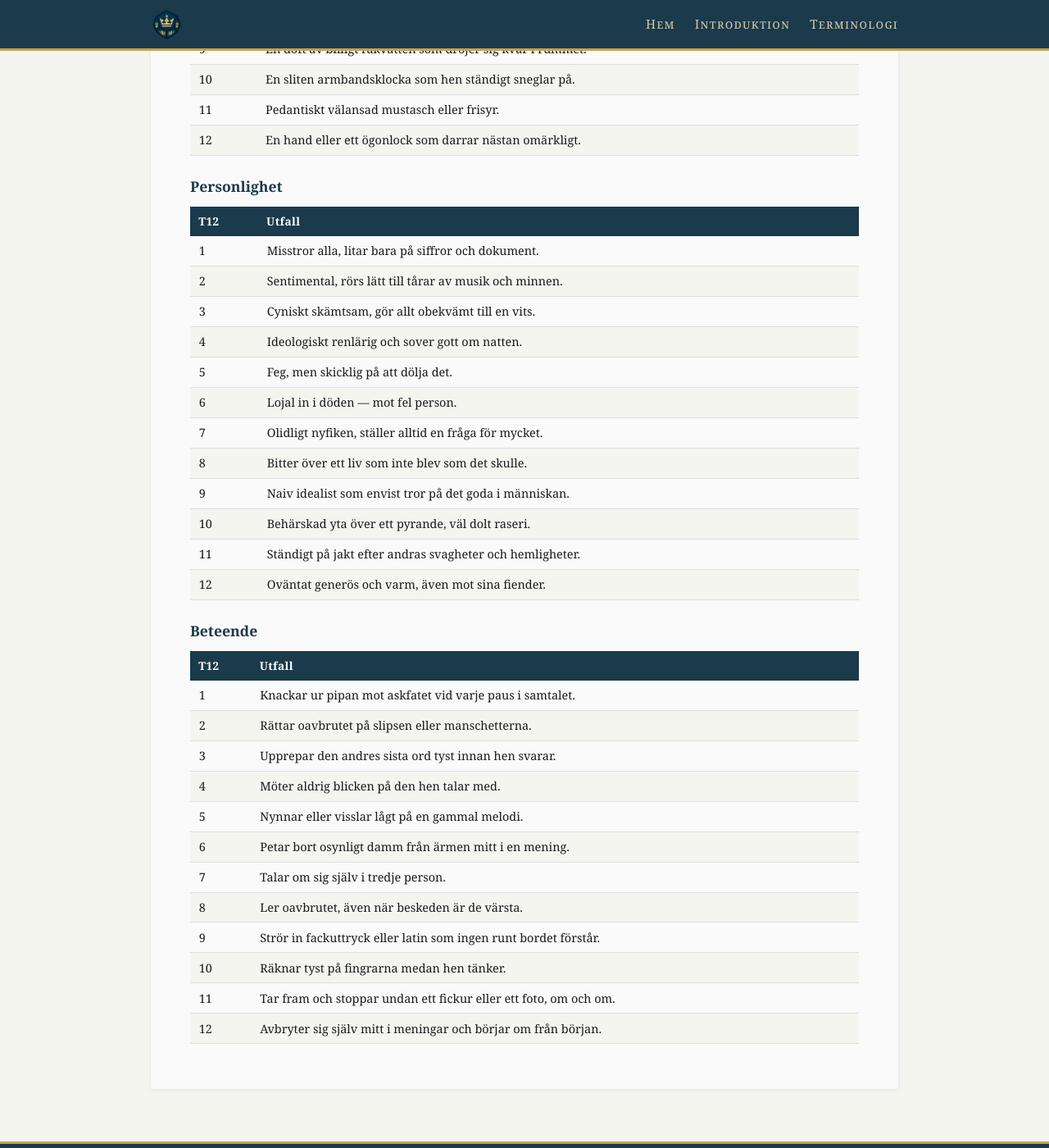
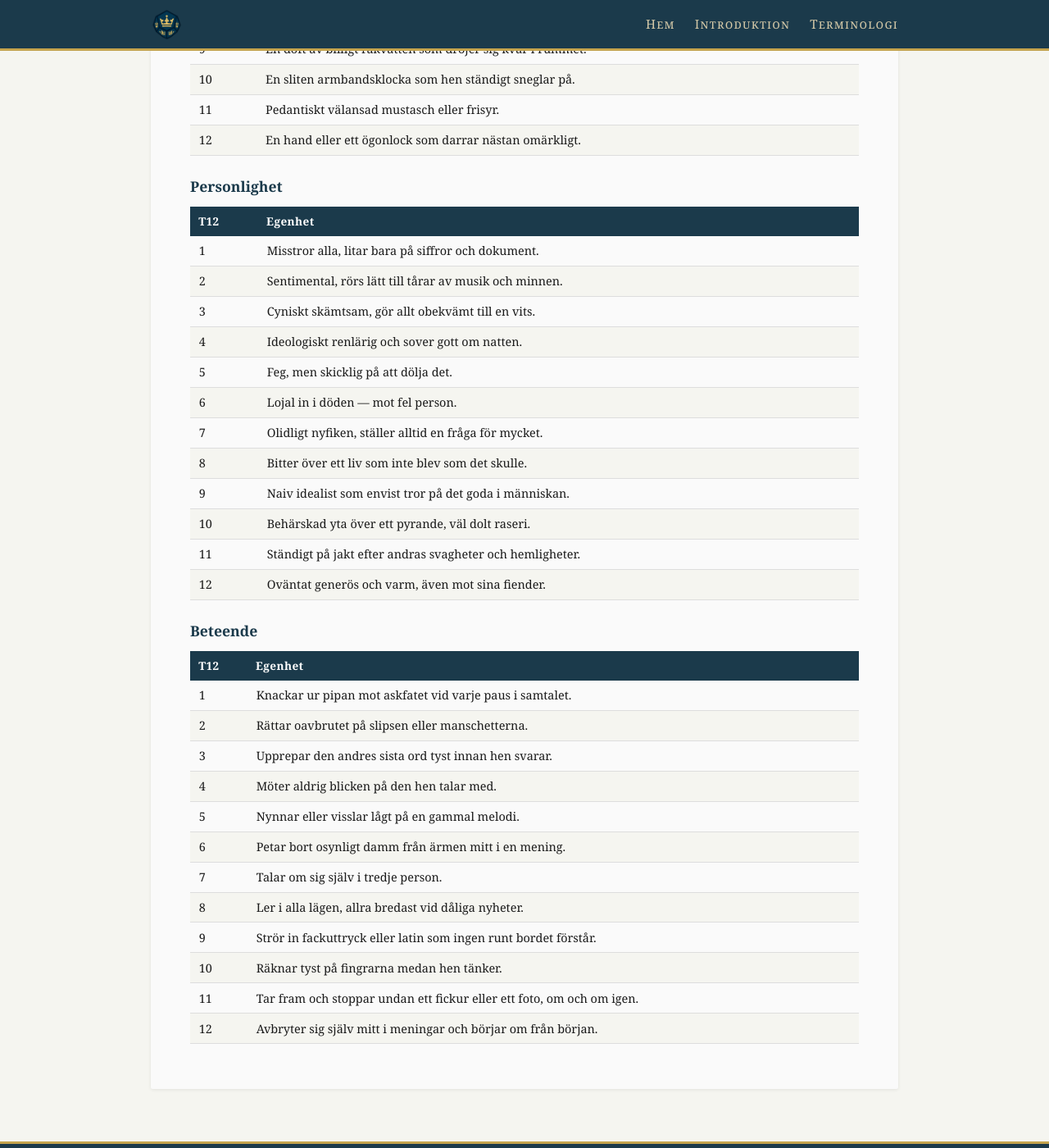
Before and after one commit to ulmus/Riket, a Jekyll site: the page built from Regler/Spelledarpersoner.md, in a window 1280 px wide and 1400 px high, scrolled down 11467 px. Shown: the whole window at 82% size. Built offline with Jekyll 4.4.1, drawn with Linux system fonts in a browser that asks for light colours; our own code applies the rules of GitHub Pages for plain Markdown files; some of the changed text lies outside the part shown.

Commit message:
Justera Egenheter-tabellerna efter granskning
- Byt tabellrubrik "Utfall" till "Egenhet" i alla fyra tabeller
- Skriv om stolpig rad i Beteende-tabellen
- "om och om" blir "om och om igen"

Co-Authored-By: Claude Opus 4.8 (1M context) <noreply@anthropic.com>
Claude-Session: https://claude.ai/code/session_011sczfMNzTsbUTaaK8oUGu8

```diff
--- a/Regler/Spelledarpersoner.md
+++ b/Regler/Spelledarpersoner.md
@@ -373,7 +373,7 @@ Arketyperna ger siffror, men en SLP blir levande först med ett utmärkande drag
 
 ### Bakgrund
 
-| T12 | Utfall                                                                       |
+| T12 | Egenhet                                                                       |
 | --- | ---------------------------------------------------------------------------- |
 | 1   | Uppvuxen i en hamnstad, talar tre språk men inget riktigt väl.               |
 | 2   | Krigsbarn, evakuerad som liten och aldrig riktigt hemma någonstans.          |
@@ -390,7 +390,7 @@ Arketyperna ger siffror, men en SLP blir levande först med ett utmärkande drag
 
 ### Utseende
 
-| T12 | Utfall                                                              |
+| T12 | Egenhet                                                              |
 | --- | ------------------------------------------------------------------- |
 | 1   | Ett blekt ärr som löper genom ena ögonbrynet.                       |
 | 2   | För välpressad kostym, alltid en aning för stram.                   |
@@ -407,7 +407,7 @@ Arketyperna ger siffror, men en SLP blir levande först med ett utmärkande drag
 
 ### Personlighet
 
-| T12 | Utfall                                                       |
+| T12 | Egenhet                                                       |
 | --- | ------------------------------------------------------------ |
 | 1   | Misstror alla, litar bara på siffror och dokument.           |
 | 2   | Sentimental, rörs lätt till tårar av musik och minnen.       |
@@ -424,7 +424,7 @@ Arketyperna ger siffror, men en SLP blir levande först med ett utmärkande drag
 
 ### Beteende
 
-| T12 | Utfall                                                            |
+| T12 | Egenhet                                                            |
 | --- | ----------------------------------------------------------------- |
 | 1   | Knackar ur pipan mot askfatet vid varje paus i samtalet.          |
 | 2   | Rättar oavbrutet på slipsen eller manschetterna.                  |
@@ -433,8 +433,8 @@ Arketyperna ger siffror, men en SLP blir levande först med ett utmärkande drag
 | 5   | Nynnar eller visslar lågt på en gammal melodi.                    |
 | 6   | Petar bort osynligt damm från ärmen mitt i en mening.             |
 | 7   | Talar om sig själv i tredje person.                               |
-| 8   | Ler oavbrutet, även när beskeden är de värsta.                    |
+| 8   | Ler i alla lägen, allra bredast vid dåliga nyheter.               |
 | 9   | Strör in fackuttryck eller latin som ingen runt bordet förstår.   |
 | 10  | Räknar tyst på fingrarna medan hen tänker.                        |
-| 11  | Tar fram och stoppar undan ett fickur eller ett foto, om och om.  |
+| 11  | Tar fram och stoppar undan ett fickur eller ett foto, om och om igen. |
 | 12  | Avbryter sig själv mitt i meningar och börjar om från början.     |
```
